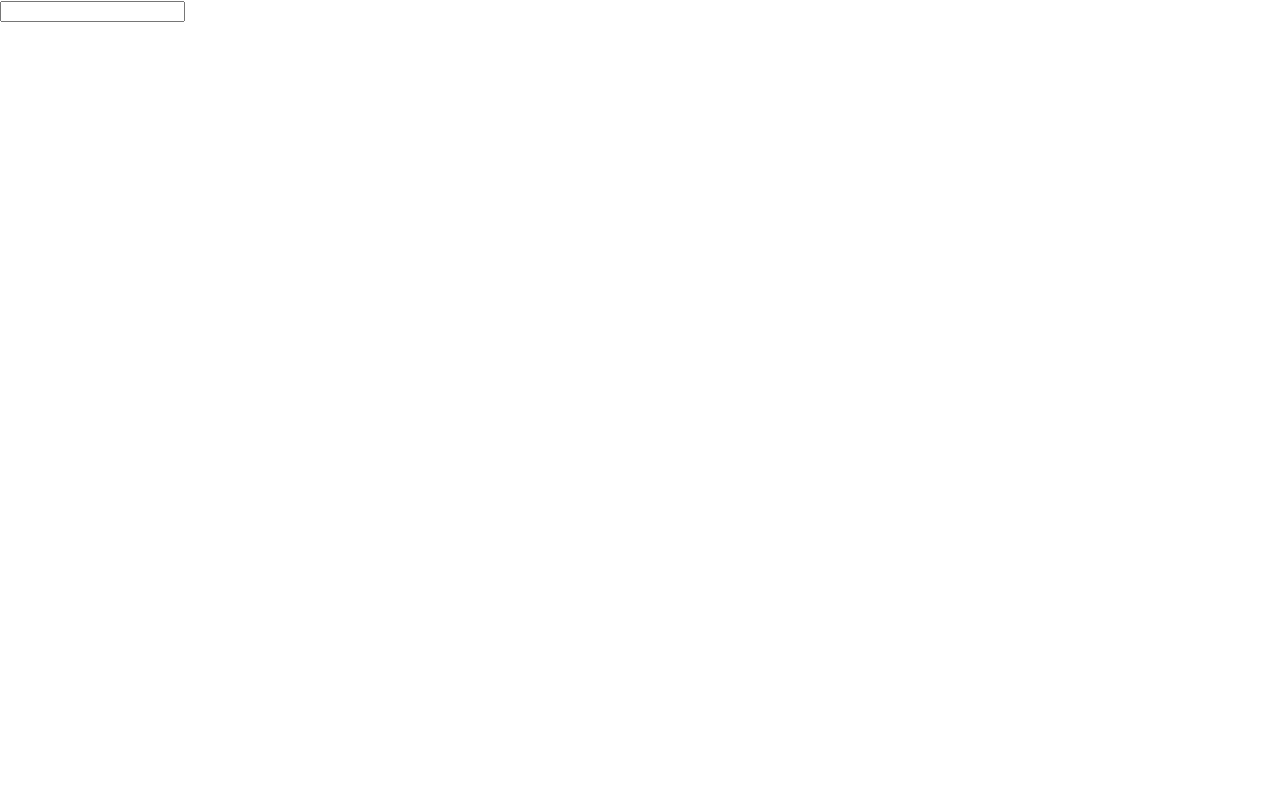
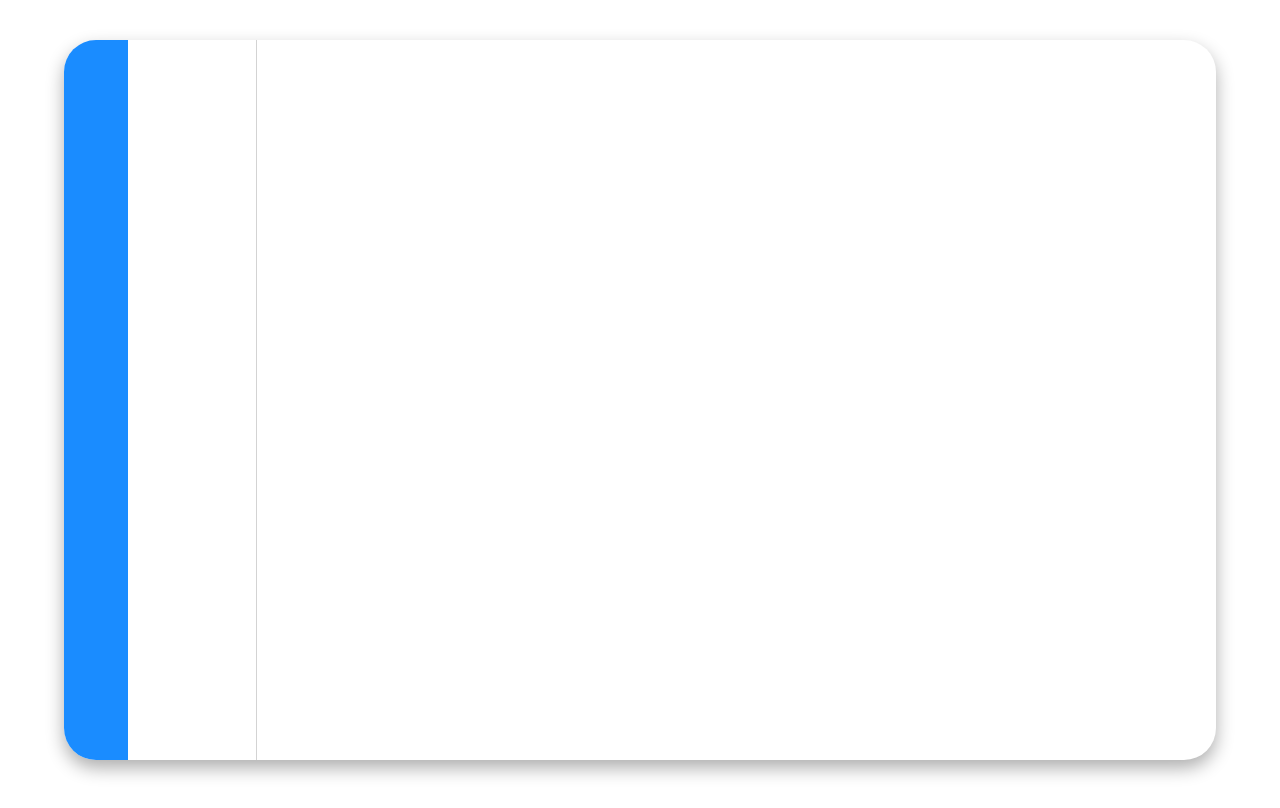
Before and after one commit to JonathanPynes/todo-makeover, a React (Create React App) app: page / in a window 1280 px wide. Built offline with nearby package versions, Linux system fonts and the light colour scheme.

Commit message:
changed TodoList to useState, made divs+css for basic layout

```diff
--- a/src/App.jsx
+++ b/src/App.jsx
@@ -1,12 +1,68 @@
 //design should look like this https://bashooka.com/wp-content/uploads/2018/11/to-do-app-ui-design-5.jpg
 import TodoList from "./components/TodoList";
 
+import styled from "styled-components";
+
 function App() {
     return (
-        <div>
-            <TodoList />
-        </div>
+        <>
+            <Body>
+                <MainDiv>
+                    <FarLeftBar></FarLeftBar>
+                    <LeftBar></LeftBar>
+                    <RightBox></RightBox>
+                </MainDiv>
+            </Body>
+        </>
     );
 }
 
 export default App;
+
+const Body = styled.div`
+    position: absolute;
+    left: 50%;
+    top: 50%;
+    transform: translate(-50%, -50%);
+`;
+
+const MainDiv = styled.div`
+    width: 90vw;
+    height: 90vh;
+    margin: auto;
+    border-radius: 2rem;
+    background-color: white;
+    -webkit-box-shadow: 0px 8px 18px 0px rgba(0, 0, 0, 0.32);
+    box-shadow: 0px 8px 18px 0px rgba(0, 0, 0, 0.32);
+`;
+
+const FarLeftBar = styled.div`
+    position: absolute;
+    left: 0;
+    width: 5vw;
+    height: 100%;
+    background: rgb(26, 140, 255);
+    border-radius: 2rem 0 0 2rem;
+    display: flex;
+    flex-direction: column;
+`;
+
+const LeftBar = styled.div`
+    position: absolute;
+    left: 5vw;
+    width: 10vw;
+    height: 100%;
+    border-right-style: solid;
+    border-width: 0.1rem;
+    border-color: lightgray;
+`;
+
+const RightBox = styled.div`
+    display: flex;
+    position: absolute;
+    left: 15vw;
+    width: 75vw;
+    height: 100%;
+    border-radius: 0 2rem 2rem 0;
+    border-style: none;
+`;
--- a/src/components/TodoList.jsx
+++ b/src/components/TodoList.jsx
@@ -1,44 +1,39 @@
-import React, { useReducer, useRef } from "react";
+import React, { useState } from "react";
 import { nanoid } from "nanoid";
 import styled from "styled-components";
 
 function TodoList() {
-    const inputRef = useRef();
-    const [items, dispatch] = useReducer((state, action) => {
-        switch (action.type) {
-            case "add":
-                return [
-                    ...state,
-                    {
-                        id: nanoid(),
-                        name: action.name,
-                    },
-                ];
-            default:
-                return state;
-        }
-    }, []);
+    const [todo, setTodo] = useState([]);
+    const [todoName, setTodoName] = useState("");
 
-    function handleSubmit(e) {
+    //function handleSubmit(e) ? which is better to use?
+    const handleSubmit = (e) => {
         e.preventDefault();
-        dispatch({
-            type: "add",
-            name: inputRef.current.value,
-        });
-        inputRef.current.value = "";
-    }
+        setTodo([
+            ...todo,
+            {
+                id: nanoid(),
+                name: todoName,
+            },
+        ]);
+        setTodoName("");
+    };
 
     return (
         <>
             <form onSubmit={handleSubmit}>
-                <input ref={inputRef} />
+                <label>
+                    <input
+                        name="item" //what is this? why does the input need a name?
+                        type="text"
+                        value={todoName}
+                        onChange={(e) => setTodoName(e.target.value)}
+                    />
+                </label>
             </form>
             <ul>
-                {items.map((item, index) => (
-                    <li key={item.id}>
-                        {item.name}
-                        {item.category}
-                    </li>
+                {todo.map((item) => (
+                    <li key={item.id}>{item.name}</li>
                 ))}
             </ul>
         </>
--- a/src/index.css
+++ b/src/index.css
@@ -1,13 +1,19 @@
 body {
-  margin: 0;
-  font-family: -apple-system, BlinkMacSystemFont, 'Segoe UI', 'Roboto', 'Oxygen',
-    'Ubuntu', 'Cantarell', 'Fira Sans', 'Droid Sans', 'Helvetica Neue',
-    sans-serif;
-  -webkit-font-smoothing: antialiased;
-  -moz-osx-font-smoothing: grayscale;
+    font-family: -apple-system, BlinkMacSystemFont, "Segoe UI", "Roboto",
+        "Oxygen", "Ubuntu", "Cantarell", "Fira Sans", "Droid Sans",
+        "Helvetica Neue", sans-serif;
+    -webkit-font-smoothing: antialiased;
+    -moz-osx-font-smoothing: grayscale;
 }
 
 code {
-  font-family: source-code-pro, Menlo, Monaco, Consolas, 'Courier New',
-    monospace;
+    font-family: source-code-pro, Menlo, Monaco, Consolas, "Courier New",
+        monospace;
 }
+
+html,
+body,
+#root,
+.App {
+    height: 100%;
+}
```
